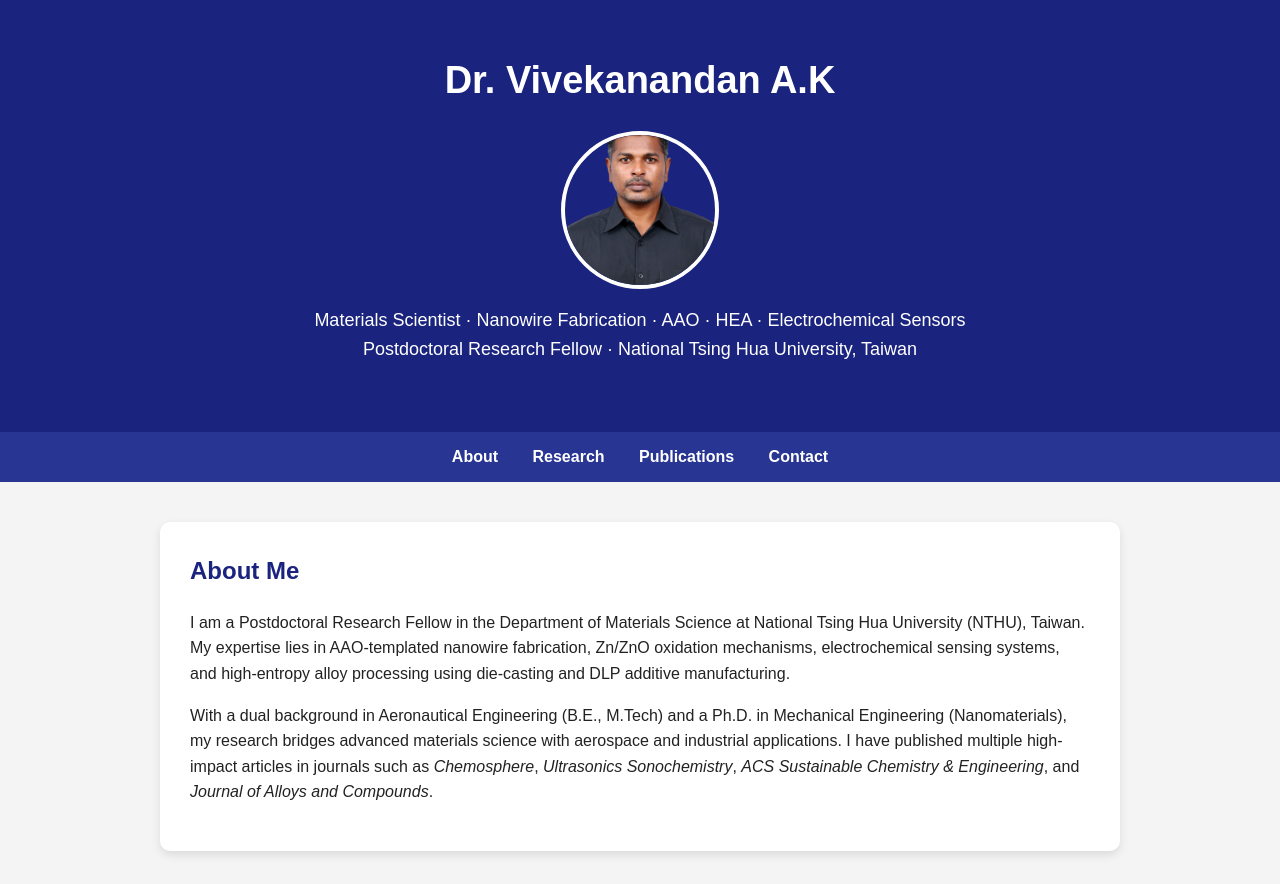
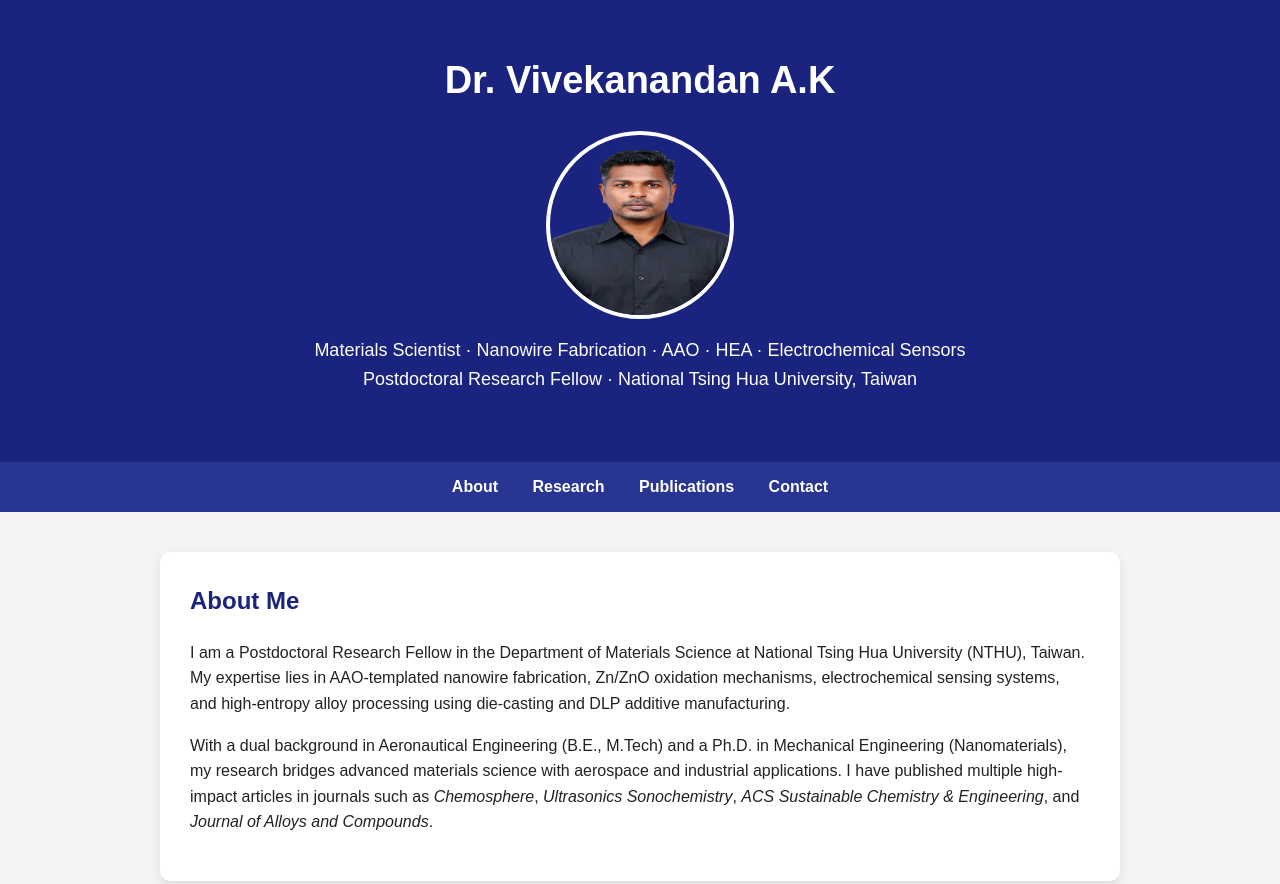
Before and after one commit to vivekanandanak/vivekanandanak.github.io, a plain HTML site: page index.html in a window 1280 px wide. Shown: the top 884 px of the page. Drawn offline with Linux system fonts and the light colour scheme.

Commit message:
Update index.html

```diff
--- a/index.html
+++ b/index.html
@@ -66,9 +66,8 @@
 
   <header>
     <h1>Dr. Vivekanandan A.K</h1>
-    <img src="profile.png" alt="Profile Photo"
-     style="width:150px; height:150px; border-radius:50%; object-fit: cover; object-position: center;
-     margin-top:20px; border:4px solid white;">
+   <img src="profile.png" alt="Profile Photo"
+     style="width:180px; height:180px; border-radius:50%; margin-top:20px; border:4px solid white;">
     <p>Materials Scientist · Nanowire Fabrication · AAO · HEA · Electrochemical Sensors<br>
     Postdoctoral Research Fellow · National Tsing Hua University, Taiwan</p>
   </header>
```
